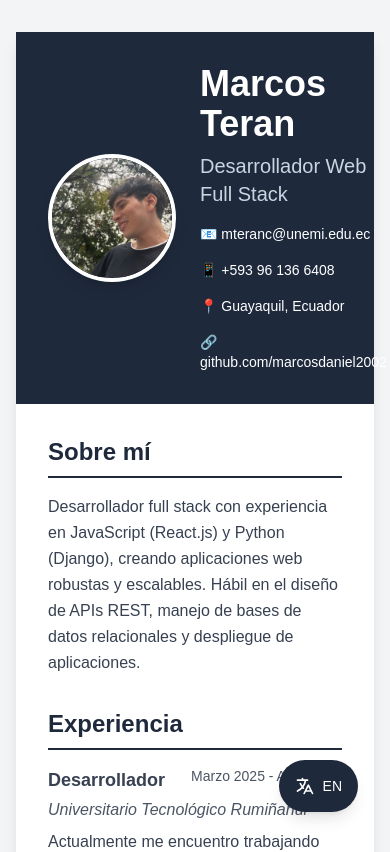
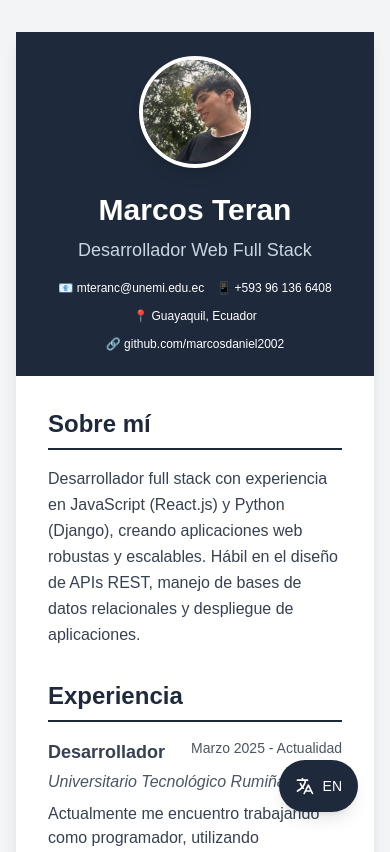
Before and after one commit to marcosdaniel2002/mi-portafolio, a Next.js app: page / in a window 390 px wide. Shown: the top 852 px of the page. Built offline with nearby package versions, Linux system fonts and the light colour scheme.

Commit message:
responsive

```diff
--- a/src/app/page.tsx
+++ b/src/app/page.tsx
@@ -94,10 +94,10 @@ export default function Home() {
       {/* Contenedor tipo hoja A4 */}
       <div className="max-w-[210mm] mx-auto bg-white shadow-lg">
         {/* Header - Datos Personales con Foto */}
-        <header className="bg-slate-800 text-white p-8">
-          <div className="flex items-center gap-6">
+        <header className="bg-slate-800 text-white p-6 sm:p-8">
+          <div className="flex flex-col md:flex-row items-center gap-6">
             {/* Foto de perfil */}
-            <div className="relative w-32 h-32 rounded-full overflow-hidden border-4 border-white shadow-lg flex-shrink-0">
+            <div className="relative w-28 h-28 sm:w-32 sm:h-32 rounded-full overflow-hidden border-4 border-white shadow-lg flex-shrink-0">
               <Image
                 src="/images/MI_FOTO.JPEG"
                 alt="Foto de perfil"
@@ -108,14 +108,31 @@ export default function Home() {
             </div>
 
             {/* Información personal */}
-            <div className="flex-1">
-              <h1 className="text-4xl font-bold mb-2">Marcos Teran</h1>
-              <p className="text-xl text-slate-300 mb-4">{t.role}</p>
-              <div className="flex flex-wrap gap-4 text-sm">
-                <span>📧 mteranc@unemi.edu.ec</span>
-                <span>📱 +593 96 136 6408</span>
+            <div className="flex-1 text-center md:text-left">
+              <h1 className="text-3xl sm:text-4xl font-bold mb-2">
+                Marcos Teran
+              </h1>
+              <p className="text-lg sm:text-xl text-slate-300 mb-4">{t.role}</p>
+              <div className="flex flex-wrap gap-3 sm:gap-4 text-xs sm:text-sm justify-center md:justify-start">
+                <a
+                  href="mailto:mteranc@unemi.edu.ec"
+                  className="hover:text-slate-300 transition-colors"
+                >
+                  📧 mteranc@unemi.edu.ec
+                </a>
+                <a
+                  href="tel:+593961366408"
+                  className="hover:text-slate-300 transition-colors"
+                >
+                  📱 +593 96 136 6408
+                </a>
                 <span>📍 Guayaquil, Ecuador</span>
-                <a href="https://github.com/marcosdaniel2002" target="_blank">
+                <a
+                  href="https://github.com/marcosdaniel2002"
+                  target="_blank"
+                  rel="noopener noreferrer"
+                  className="hover:text-slate-300 transition-colors"
+                >
                   🔗 github.com/marcosdaniel2002
                 </a>
               </div>
```
